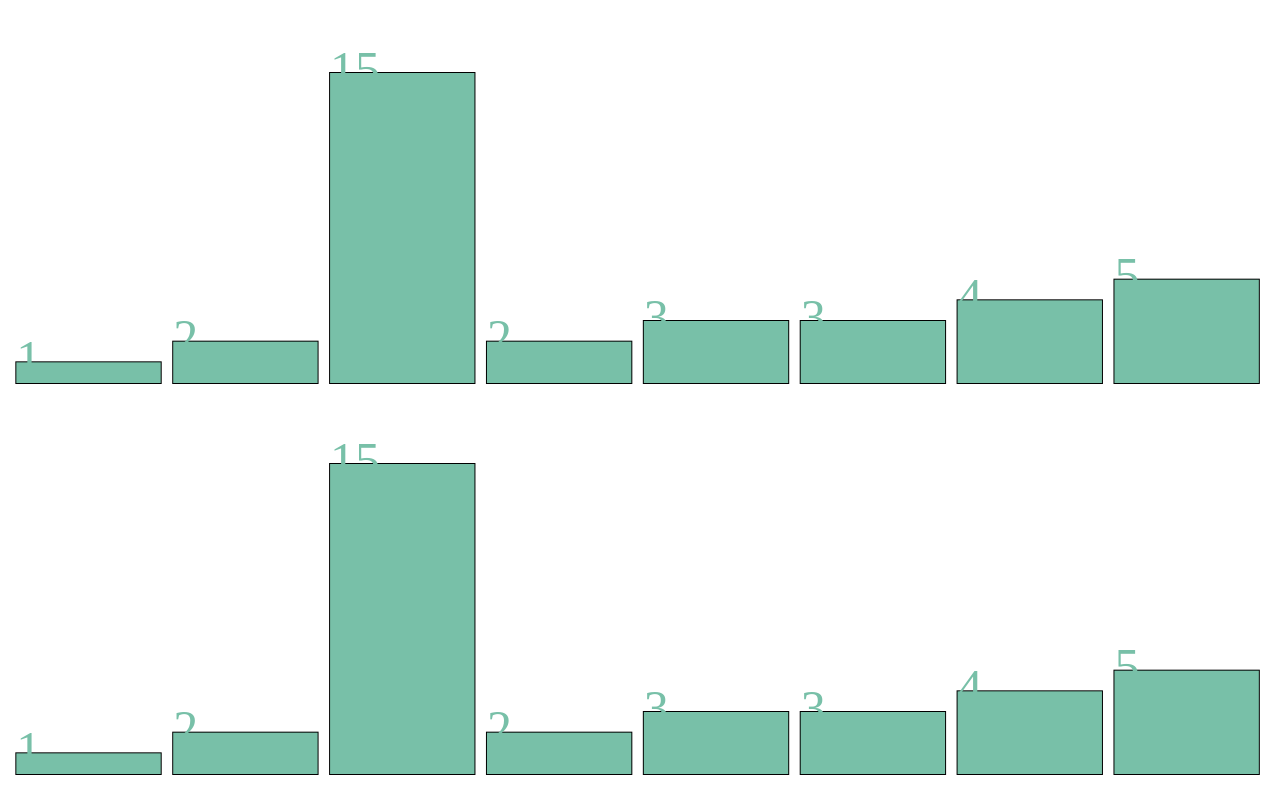
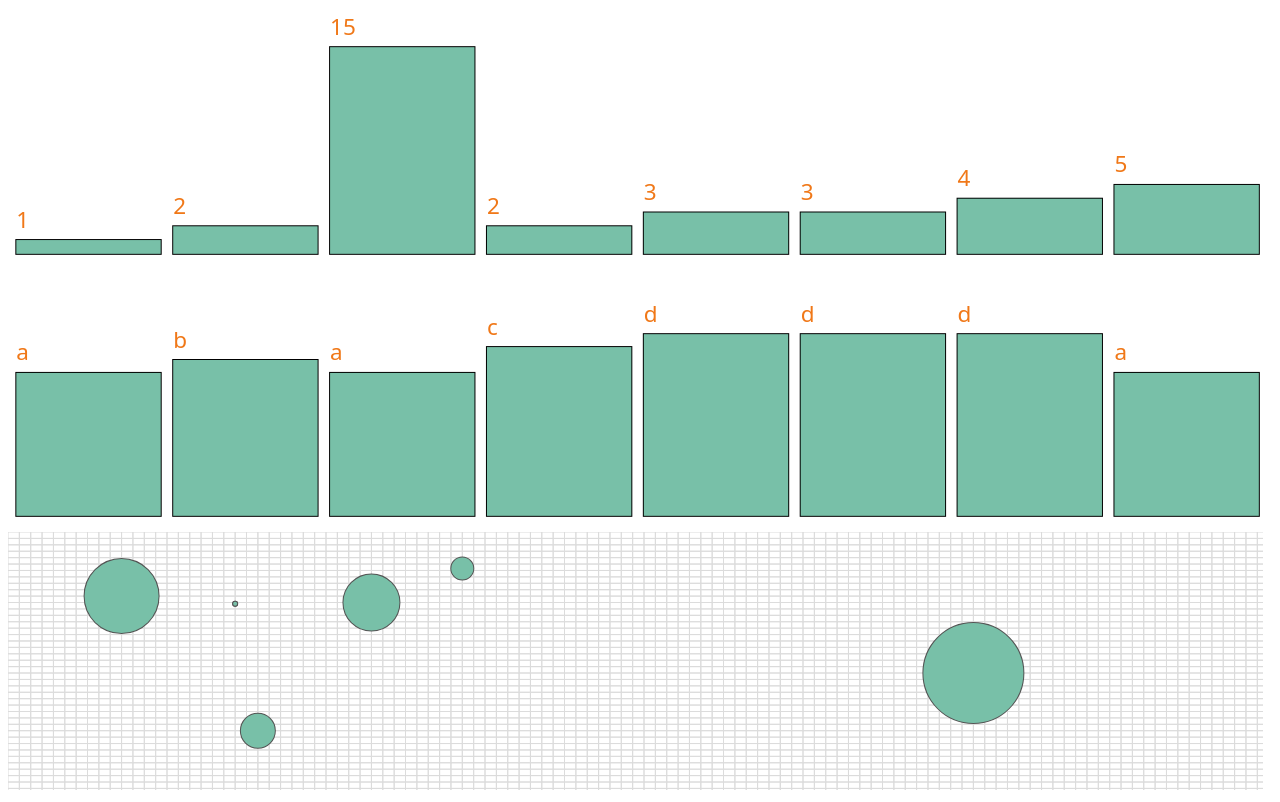
Before and after one commit to slayzz/simple_graphics_lib, a plain HTML site: page index.html in a window 1280 px wide. Drawn offline with Linux system fonts and the light colour scheme.

Commit message:
навел красоту, теперь приятно смотреть

```diff
--- a/index.html
+++ b/index.html
@@ -9,19 +9,19 @@
 <body>
     <script type="text/javascript">
     // ([1, 2, 1, 2, 3, 3, 4, 5]).draw();
+    // ([1, 2, 15, 2, 3, 3, 4, 5]).draw();
     ([1, 2, 15, 2, 3, 3, 4, 5]).draw();
-    ([1, 2, 15, 2, 3, 3, 4, 5]).draw();
-    // (["a", "b", "a", "c", "d", "d", "d", "a"]).draw();
+    (["a", "b", "a", "c", "d", "d", "d", "a"]).draw();
     //
-    // ([
-    //         {x: 10, y: 10, r: 37},
-    //         {x: 20, y: 11.2, r: 2},
-    //         {x: 90, y: 22, r: 50},
-    //         {x: 20, y: 11.2, r: 2},
-    //         {x: 22, y: 31, r: 17},
-    //         {x: 40, y: 5.7, r: 11},
-    //         {x: 32, y: 11, r: 28}
-    // ]).draw();
+    ([
+            {x: 10, y: 10, r: 37},
+            {x: 20, y: 11.2, r: 2},
+            {x: 85, y: 22, r: 50},
+            {x: 20, y: 11.2, r: 2},
+            {x: 22, y: 31, r: 17},
+            {x: 40, y: 5.7, r: 11},
+            {x: 32, y: 11, r: 28}
+    ]).draw();
 
 //     ({
 //         1: [1, 12, 3],
--- a/script.js
+++ b/script.js
@@ -19,18 +19,20 @@
     }
 
     var Drawer = function() {
-        var drw = {};
-        var taskCanvas = [];
-        var infelicityX = 25;
-        var infelicityY = 25;
-        var cnvsBase = document.createElement('canvas');
-        var canvasWidth = 0;
-        var canvasHeight = 0;
-        var librLogicFunc = {
-            histo: histoLogic,
-            histoChar: histoCharLogic,
-            scatterPlot: scatterPlotLogic
-        };
+        var drw = {},
+            taskCanvas = [],
+            infelicityX = 25,
+            infelicityY = 25,
+            fontSize = (infelicityY - (infelicityY / 10)),
+            cnvsBase = document.createElement('canvas'),
+            canvasWidth = 0,
+            canvasHeight = 0,
+
+            librLogicFunc = {
+                histo: histoLogic,
+                histoChar: histoCharLogic,
+                scatterPlot: scatterPlotLogic
+            };
 
         function setBase(task, type) {
             var canvas = cnvsBase.cloneNode(true);
@@ -57,13 +59,13 @@
 
             task.forEach(function(elem) {
                 var height = canvasHeight / 100 * (elem * 100 / max);
-                console.log(-height)
                 ctx.lineWidth = 2;
                 // ctx.strokeRect(x, canvasHeight - (infelicityY / 2), widthOfGraph - (infelicityX/2), -height + infelicityY);
                 ctx.strokeRect(x, canvasHeight - (infelicityY / 2), widthOfGraph - (infelicityX/2), -height );
+                ctx.font=fontSize +'px Sans';
+                ctx.fillStyle = '#F07818';
+                ctx.fillText(elem, x, canvasHeight - height - infelicityY);
                 ctx.fillStyle = '#78C0A8';
-                ctx.font='50px Ubuntu';
-                ctx.fillText(elem, x, canvasHeight - height);
                 ctx.fillRect(x, canvasHeight - (infelicityY / 2), widthOfGraph - (infelicityX/2), -height );
                 x += widthOfGraph;
             });
@@ -88,12 +90,12 @@
                     max = elem.num;
             });
             max += max / 4;
-            // var max = Math.max.apply(null, numOfChars);
             var widthOfGraph = canvasWidth / numOfChars.length;
 
             numOfChars.forEach(function(elem) {
                 var height = canvasHeight / 100 * (elem.num * 100 / max);
-                ctx.font='50px Ubuntu';
+                ctx.fillStyle = '#F07818';
+                ctx.font = fontSize  +'px Sans';
                 ctx.fillText(elem.char, x, canvasHeight - height);
                 ctx.lineWidth = 2;
 
@@ -133,9 +135,10 @@
             task.forEach(function(el) {
                 var x = canvasWidth / 100 * (el.x * 100 / maxX);
                 var y = canvasHeight / 100 * (el.y * 100 / maxY);
-                // ctx.strokeStyle = 'rgb(' + Math.ceil(Math.random() * 200) + ', 0,' + Math.ceil(Math.random() * 200) + ')';
-                ctx.fillStyle = 'rgb(' + Math.ceil(Math.random() * 200) + ', 0,' + Math.ceil(Math.random() * 200) + ')';
+                ctx.fillStyle = '#78C0A8';
                 ctx.beginPath();
+                ctx.lineWidth = 2;
+                ctx.strokeStyle = '#545454';
                 ctx.arc(x, y, el.r, 0, Math.PI*2, true);
                 ctx.stroke();
                 ctx.fill();
```
